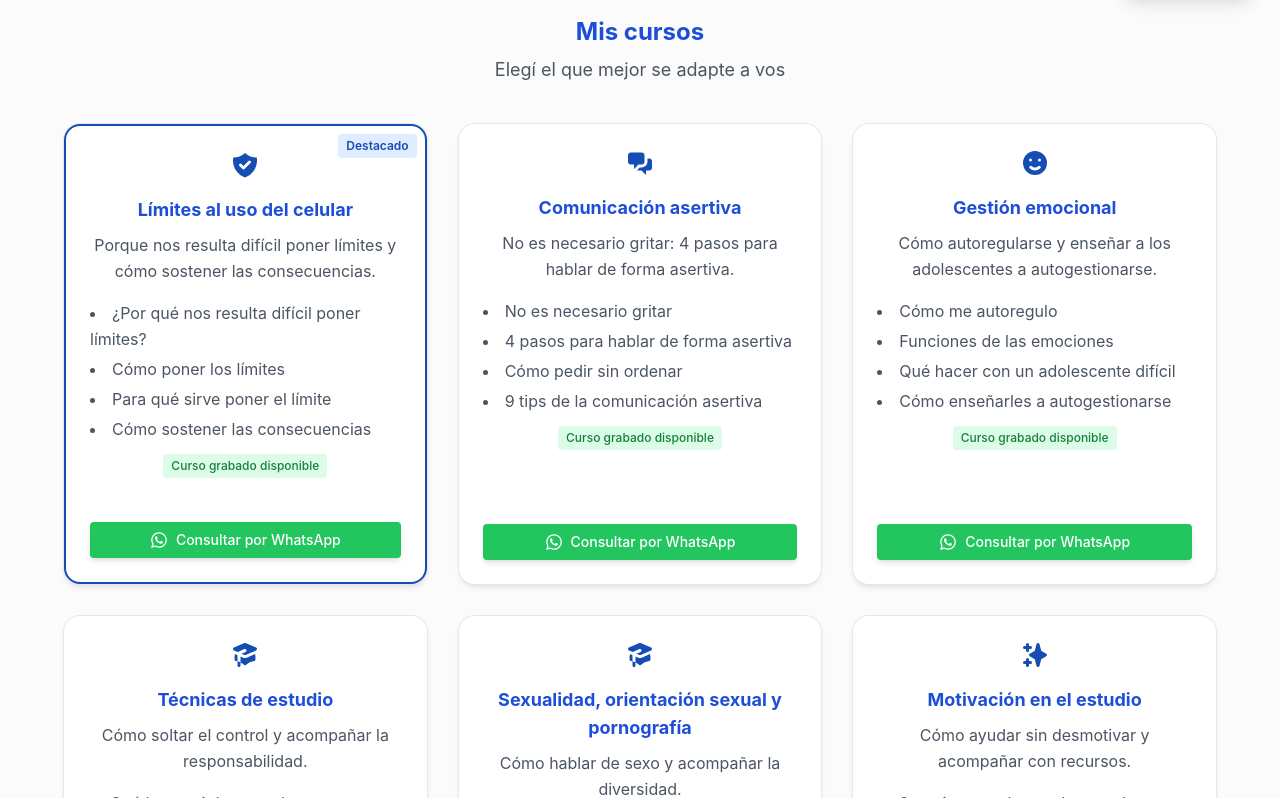
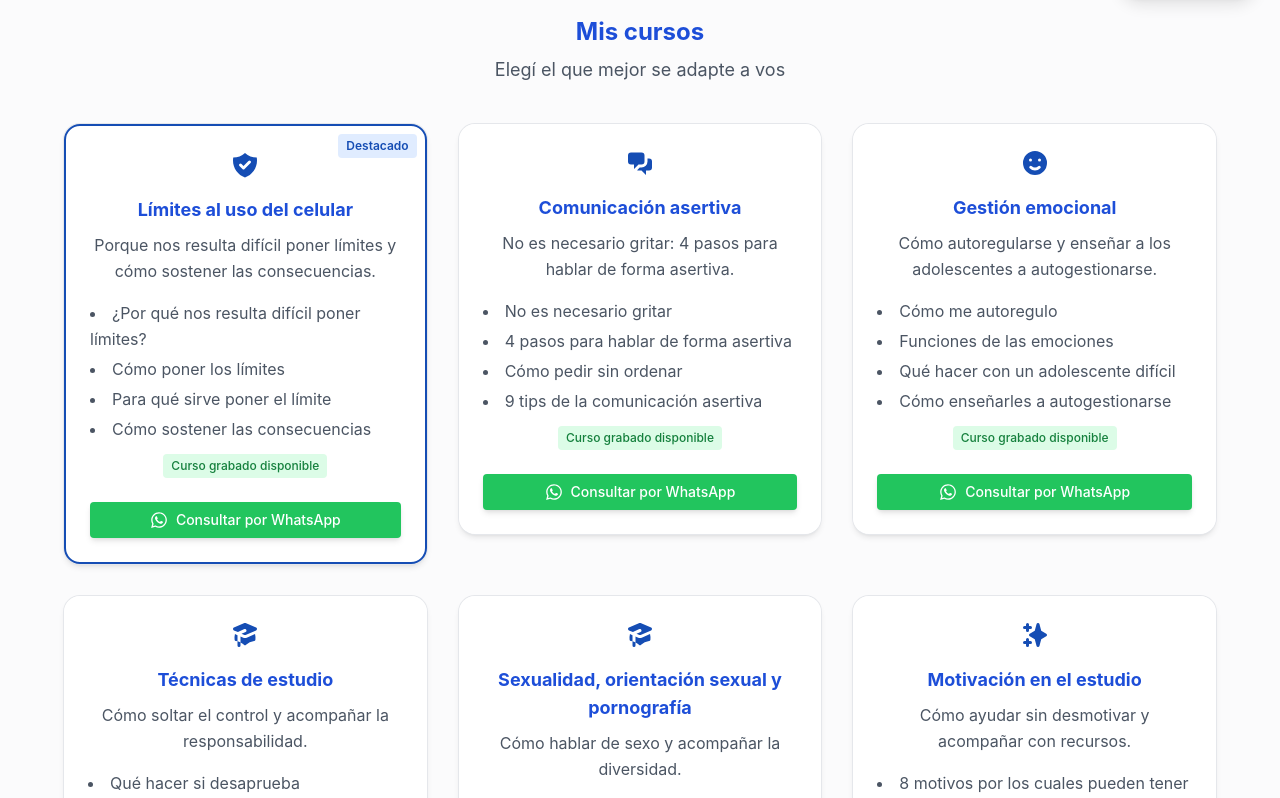
Before and after one commit to sekigan98/dram-adolescentes, a Next.js app: page / in a window 1280 px wide. Shown: the part 782-1580 px from the top of the page. Built offline with nearby package versions, Linux system fonts and the light colour scheme.

Commit message:
Update WorkshopsGrid.tsx

```diff
--- a/components/WorkshopsGrid.tsx
+++ b/components/WorkshopsGrid.tsx
@@ -18,7 +18,7 @@ export default function WorkshopsGrid({ className }: { className?: string }) {
           icon={w.icon}
           recorded={w.recorded}
           highlight={w.highlight}
-          className="max-w-md text-center min-h-[460px] flex flex-col justify-between"
+          className="max-w-sm text-center flex flex-col justify-between"
         />
       ))}
     </section>
```
